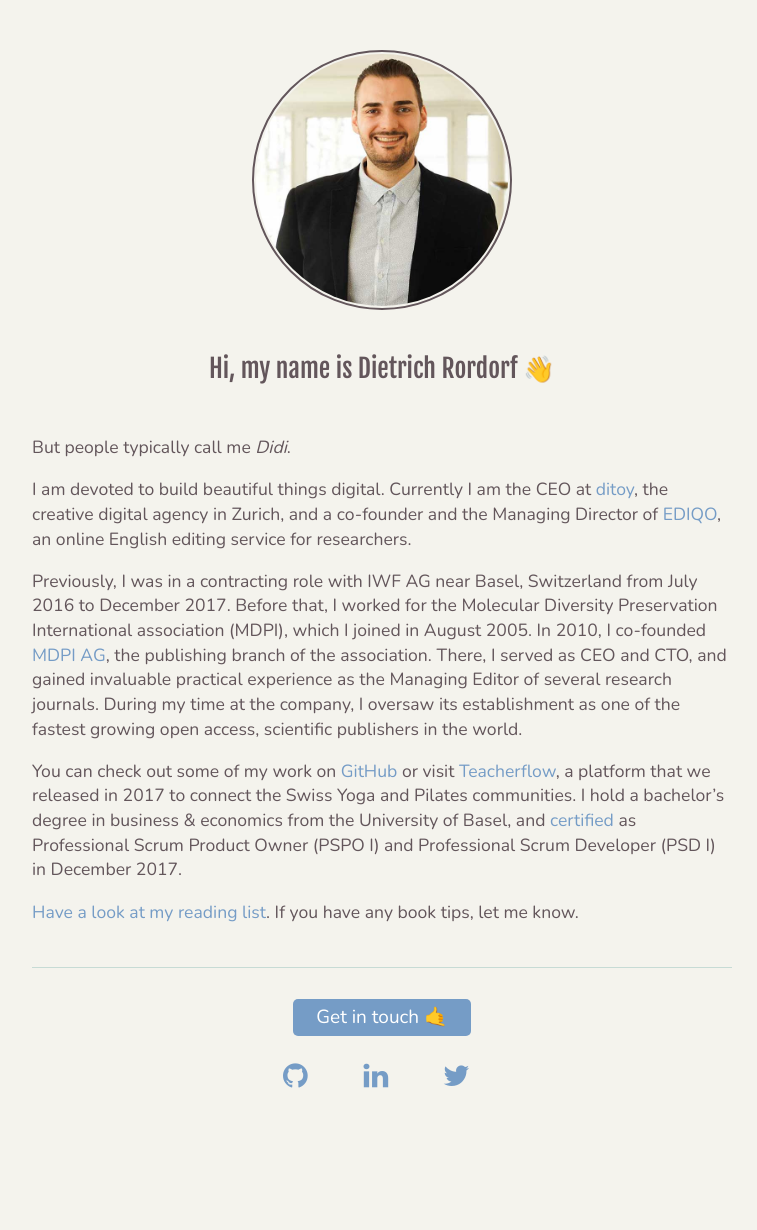
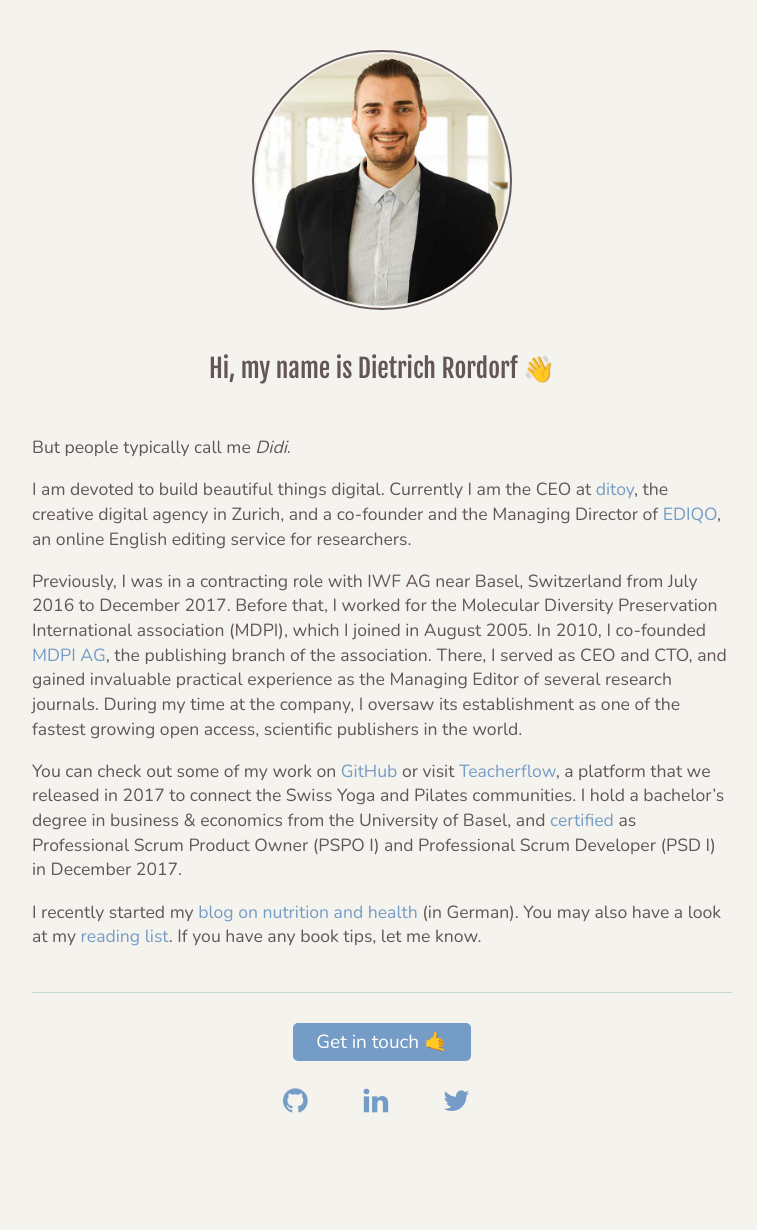
Before and after one commit to rordi/rordi.github.io, a Jekyll site: the page built from index.md, in a window 1280 px wide. Shown: the whole page, without its empty margins (258-1015 px from the left). Built offline with Jekyll 4.4.1, drawn with Linux system fonts in a browser that asks for light colours; before the commit the page ends 1206 px from its top, so only the background shows below that.

Commit message:
Update index.md

```diff
--- a/index.md
+++ b/index.md
@@ -23,4 +23,5 @@ You can check out some of my work on [GitHub](https://github.com/rordi/) or visi
 a platform that we released in 2017 to connect the Swiss Yoga and Pilates communities. I hold a bachelor's degree in business & economics from the University of Basel, and [certified](https://www.scrum.org/user/298081)
 as Professional Scrum Product Owner (PSPO I) and Professional Scrum Developer (PSD I) in December 2017.
 
-[Have a look at my reading list](./reading-list.html). If you have any book tips, let me know.
+
+I recently started my [blog on nutrition and health](https://www.meinflow.com/) (in German). You may also have a look at my [reading list](./reading-list.html). If you have any book tips, let me know.
```
